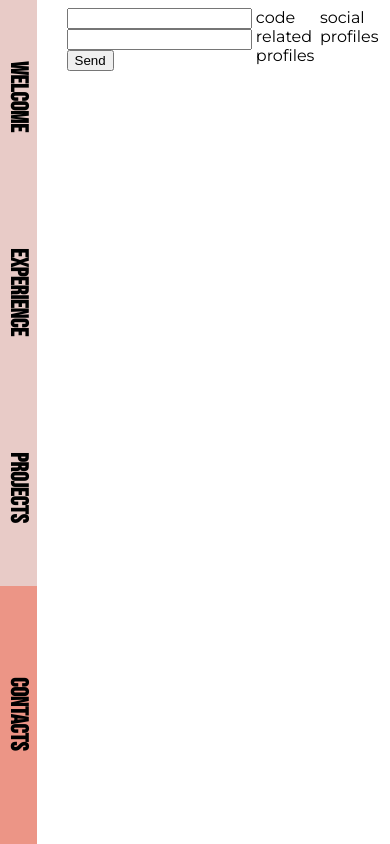
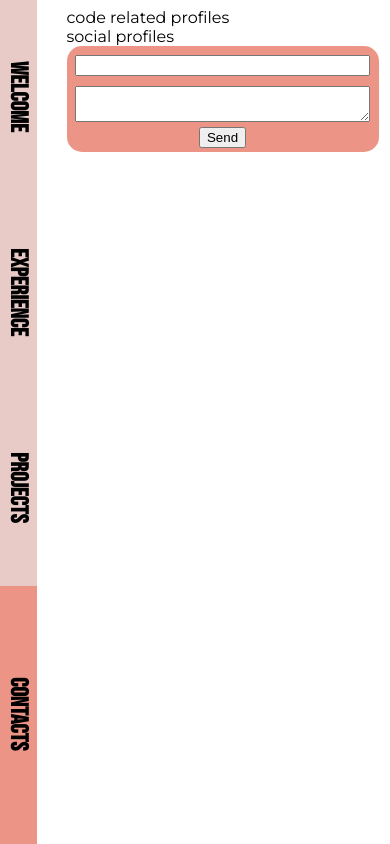
Before and after one commit to AlimovaKatrin/CV-app, a React (Create React App) app: page /welcome in a window 390 px wide. Both pictures are taken after a click on the element "CONTACTS". Built offline with nearby package versions, Linux system fonts and the light colour scheme.

Commit message:
contact page mobile + form

```diff
--- a/src/components/Form/Form.js
+++ b/src/components/Form/Form.js
@@ -1,11 +1,11 @@
-import React from 'react';
+import style from './Form.module.scss';
 
 function Form ( props ) {
     return (
-        <form>
-            <input/>
-            <input/>
-            <button>Send</button>
+        <form className={style.contactForm}>
+            <input className={style.field}/>
+            <textarea className={style.field}/>
+            <button type='submit'>Send</button>
         </form>
     );
 }
--- /dev/null
+++ b/src/components/Form/Form.module.scss
@@ -0,0 +1,16 @@
+.contactForm {
+  padding: 1vw;
+  display: flex;
+  flex-direction: column;
+  background-color: #ec9586;
+  border-radius: 15px;
+
+  .field {
+    margin: 5px;
+  }
+
+  button {
+    max-width: 50%;
+    align-self: center;
+  }
+}
--- a/src/pages/Contact-page/Contact-page.js
+++ b/src/pages/Contact-page/Contact-page.js
@@ -6,7 +6,6 @@ function ContactPage ( props ) {
     return (
         <>
             <div className={style.contactContainer}>
-               <Form/>
                 <div className={style.linksblock}>
                     <div>
                         code related profiles
@@ -15,6 +14,7 @@ function ContactPage ( props ) {
                         social profiles
                     </div>
                 </div>
+                <Form/>
             </div>
         </>
     );
--- a/src/pages/Contact-page/Contact-page.module.scss
+++ b/src/pages/Contact-page/Contact-page.module.scss
@@ -1,10 +1,24 @@
-.contactContainer{
+@media screen and (min-width: 1070px) {
+  .contactContainer {
     width: 80vw;
     display: flex;
   }
 
-.linksblock{
+  .linksblock {
     flex-grow: 1;
     display: flex;
     justify-content: space-between;
   }
+};
+
+@media screen and (max-width: 1070px) {
+  .contactContainer {
+    width: 80vw;
+    display: flex;
+    flex-direction: column;
+  }
+  .linksblock {
+    display: flex;
+    flex-direction: column;
+  }
+};
```
Lines whose indentation alone changed are shown as unchanged.
